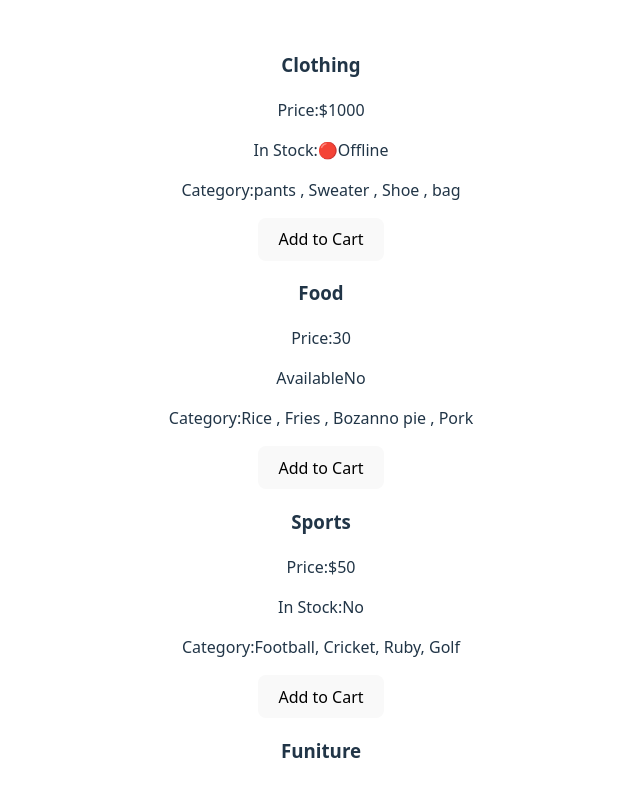
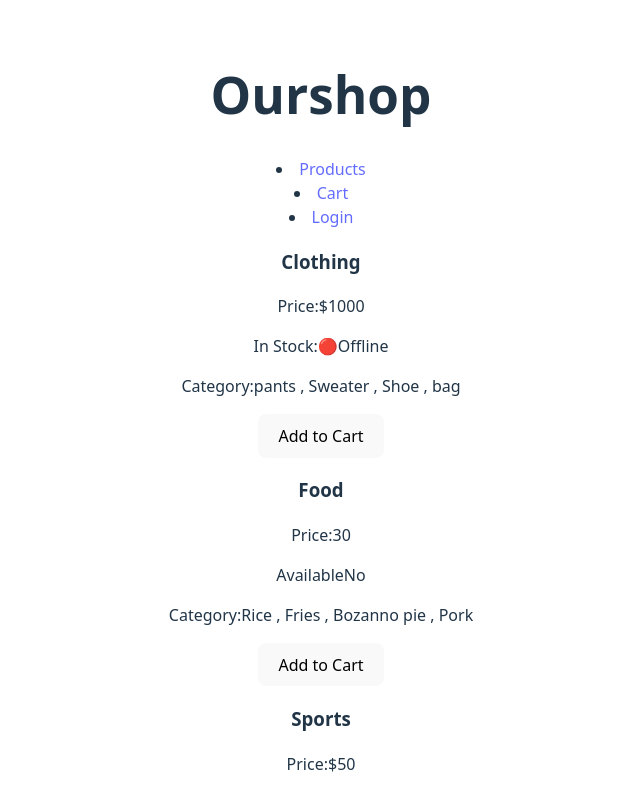
Before and after one commit to Emma24968/Product-file, a React (Vite) app in the folder product-card/: page / in a window 1280 px wide. Shown: the top 788 px of the page, without its empty margins (319-959 px from the left). Built offline with nearby package versions, Linux system fonts and the light colour scheme.

Commit message:
I created my header section

```diff
--- a/product-card/src/App.jsx
+++ b/product-card/src/App.jsx
@@ -4,13 +4,14 @@ import { Product } from "./Product";
 import { Food } from "./Food";
 import { Sports } from "./Sports";
 import { Funiture } from "./Funiture";
+import { Header } from "./Header";
 
 function App() {
   const [count, setCount] = useState(0);
 
   return (
     <>
-
+<Header />
       <Product
         title="Clothing "
         price={1000}
--- /dev/null
+++ b/product-card/src/Header.jsx
@@ -0,0 +1,13 @@
+export const Header = ()=>{
+    return(
+        <div>
+
+            <div><h1>Ourshop</h1></div>
+            <div>
+                <li><a href="#">Products</a></li>
+                <li><a href="#">Cart</a></li>
+                <li><a href="#">Login</a></li>
+            </div>
+        </div>
+    )
+}
```
